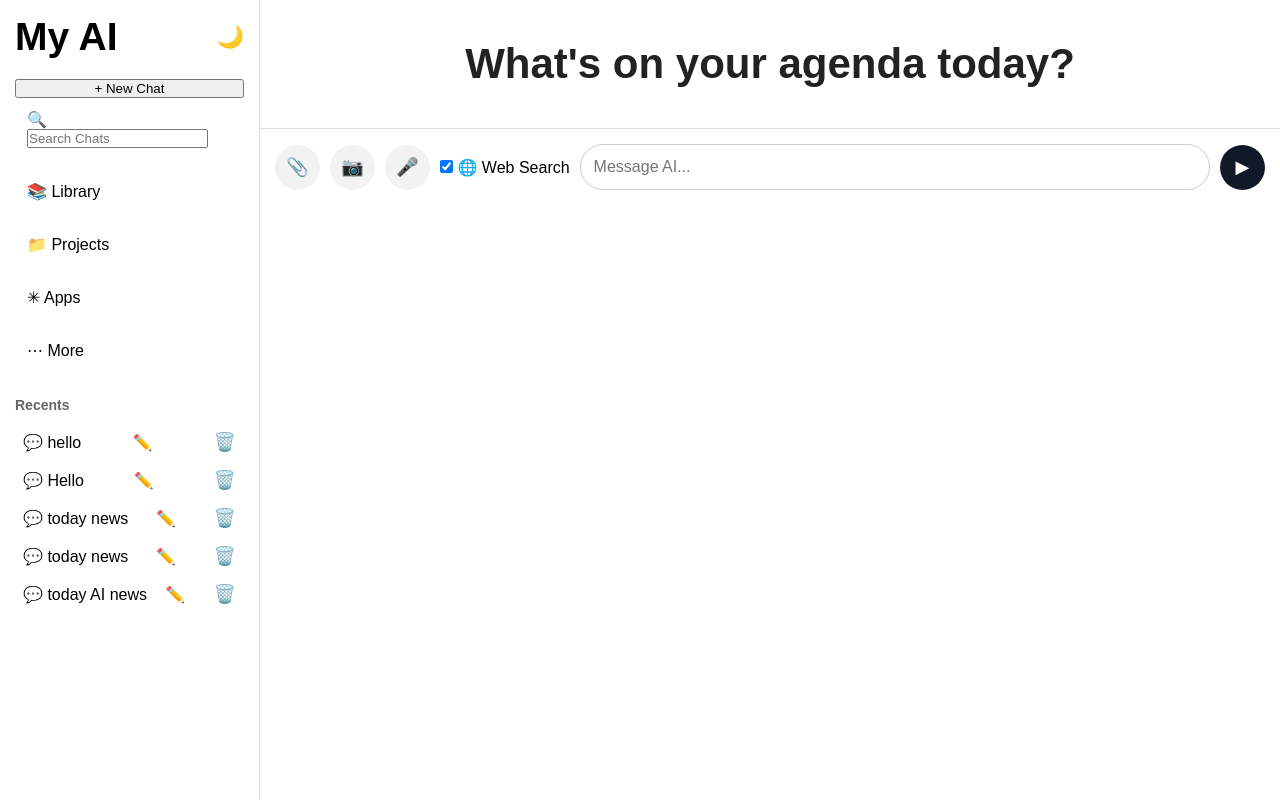
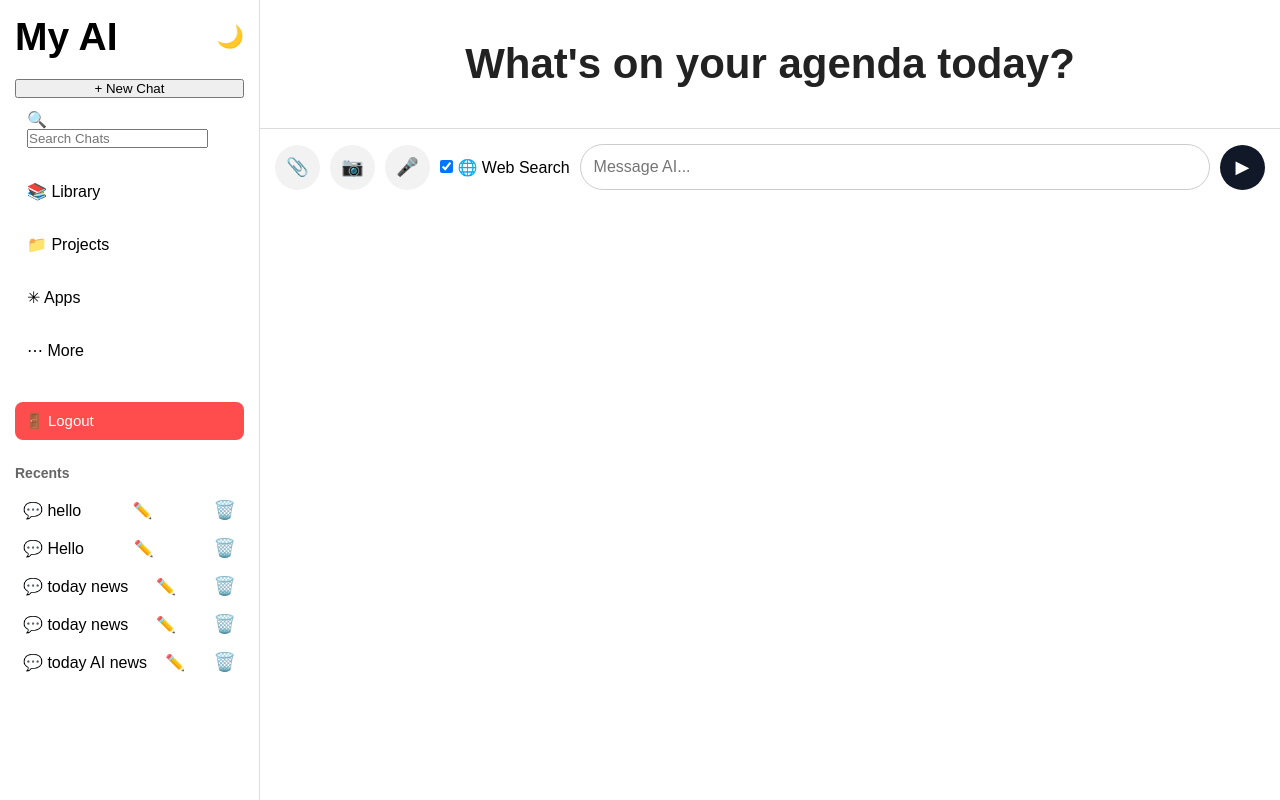
Before and after one commit to Bhavanichennamsetti/AI_CHATBOT, a Flask app: page / in a window 1280 px wide. Run offline with Flask 3, Linux system fonts and the light colour scheme; a user stored in the database is signed in; data comes from the database, SQL or seed files in the repository.

Commit message:
Updated index page UI

```diff
--- a/templates/index.html
+++ b/templates/index.html
@@ -38,21 +38,25 @@
                     placeholder="Search Chats">
             </div>
 
-            <div class="menu-item">
+            <div class="menu-item" id="librabyBtn">
                 📚 Library
             </div>
 
-            <div class="menu-item">
+            <div class="menu-item" id="projectBtn">
                 📁 Projects
             </div>
 
-            <div class="menu-item">
+            <div class="menu-item" id="appsBtn">
                 ✳ Apps
             </div>
 
-            <div class="menu-item">
+            <div class="menu-item" id="moreBtn">
                 ⋯ More
             </div>
+
+            <div class="menu-item logout-btn" id="logoutBtn">
+    🚪 Logout
+</div>
 
         </div>
 
```
